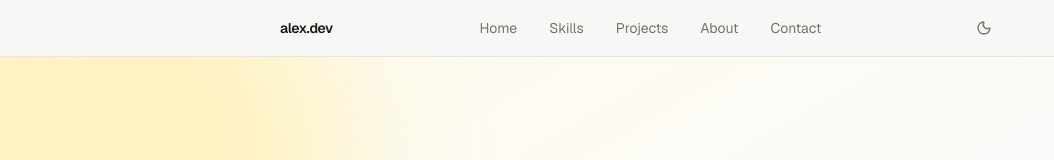
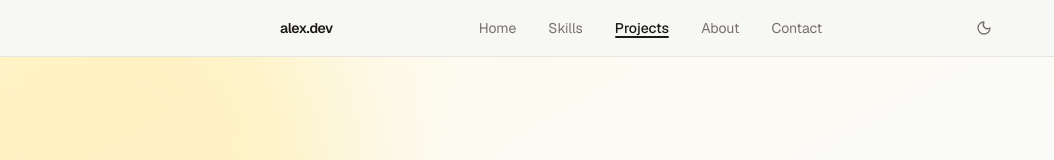
Before and after one commit to tony-97/portfolio, a Next.js app: page / in a window 1280 px wide. Shown: the top 160 px of the page, without its empty margins (0-1054 px from the left). Built offline with nearby package versions, Linux system fonts and the light colour scheme.

Commit message:
fix active link not working on the landing

```diff
--- a/components/navigation.tsx
+++ b/components/navigation.tsx
@@ -47,10 +47,10 @@ export default function Navigation<T extends React.ElementType[]>({
   }) => {
     const sectionPath = section.path || "/";
     let isActive = false;
-    if (sectionPath !== "/") {
+    if (sectionPath !== "/" && pathname !== "/") {
       isActive = pathname.startsWith(sectionPath);
     } else {
-      isActive = pathname === "/" && activeSection === section.id;
+      isActive = activeSection === section.id;
     }
     const href = sectionPath === "/" ? `/#${section.id}` : sectionPath;
     return { isActive, href };
```
